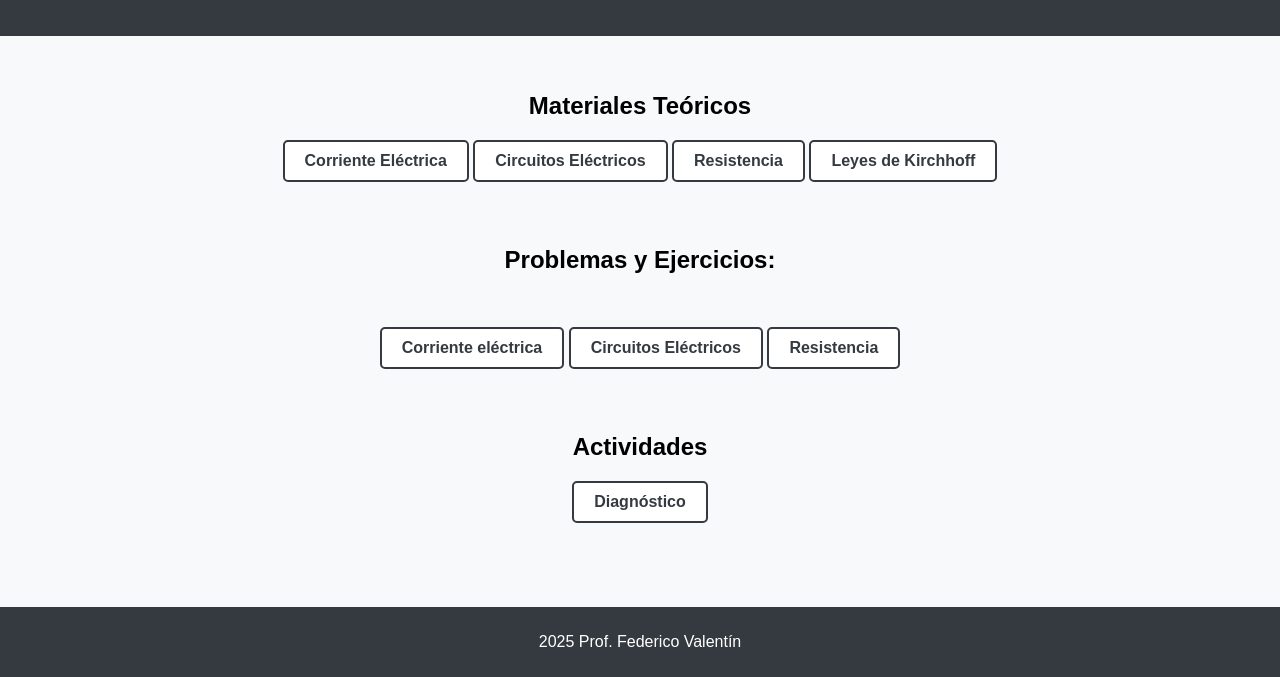
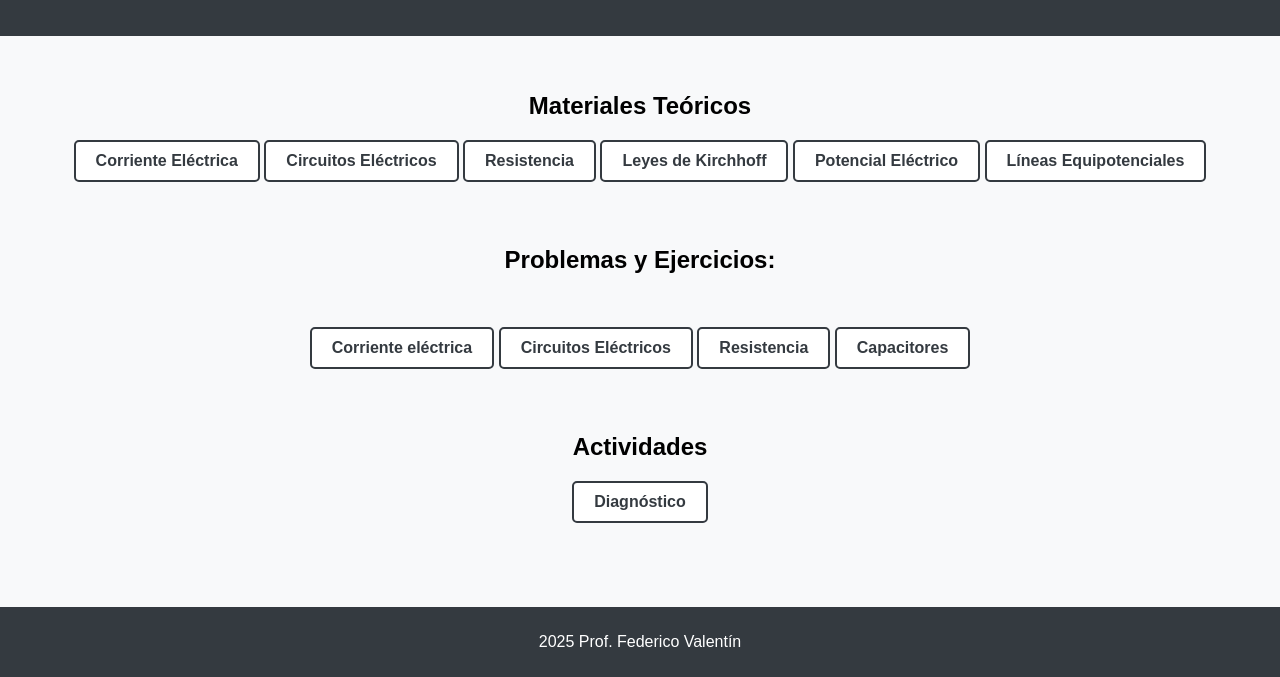
Before and after one commit to fisicavalentin/fisica, a plain HTML site: page 3rocvht.html in a window 1280 px wide. Shown: the part 123-800 px from the top of the page. Drawn offline with Linux system fonts and the light colour scheme.

Commit message:
Update 3rocvht.html

```diff
--- a/3rocvht.html
+++ b/3rocvht.html
@@ -23,6 +23,8 @@
             <li><a href="https://drive.google.com/file/d/1Mokfjgn7UMZyfWOOGhvLssra-rDe25S6/view?usp=drive_link">Circuitos Eléctricos</a></li>
             <li><a href="https://drive.google.com/file/d/1yqG4-SNYbl799K2hiDk7b8Bj62pht8Mx/view?usp=drive_link">Resistencia</a></li>
             <li><a href="hhttps://drive.google.com/file/d/1cK7gN2tBoihJOq-aGHSufRvughchxMRj/view?usp=drive_link">Leyes de Kirchhoff</a></li>
+            <li><a href="https://drive.google.com/file/d/1mhZPji09Rm165P0FXRveyxGTKvzv5LRn/view?usp=drive_link">Potencial Eléctrico</a></li>
+            <li><a href="https://drive.google.com/file/d/109srQVsaU_nwd9D1vVXt1fSXh4r5iQls/view?usp=drive_link">Líneas Equipotenciales</a></li>
 
 
 
@@ -36,6 +38,8 @@
             <li><a href="https://drive.google.com/file/d/1rpgekkFggeC5ZATZLWGZbHDH6umqT-b3/view?usp=drive_link">Corriente eléctrica</a></li>
             <li><a href="https://drive.google.com/file/d/1T2i0RMzQdga2eehkGycNfKZgvIBHEETJ/view?usp=drive_link">Circuitos Eléctricos</a></li>
             <li><a href="https://drive.google.com/file/d/13vPMyRub6DGfl8eW2JmSQ7qLaQ9odO3i/view?usp=drive_link">Resistencia</a></li>
+            <li><a href="https://drive.google.com/file/d/15xznPEiPDm6N6OnD4swFKEjNDsyT41OT/view?usp=drive_link">Capacitores</a></li>
+
 
         </ul>
         <br>
```
